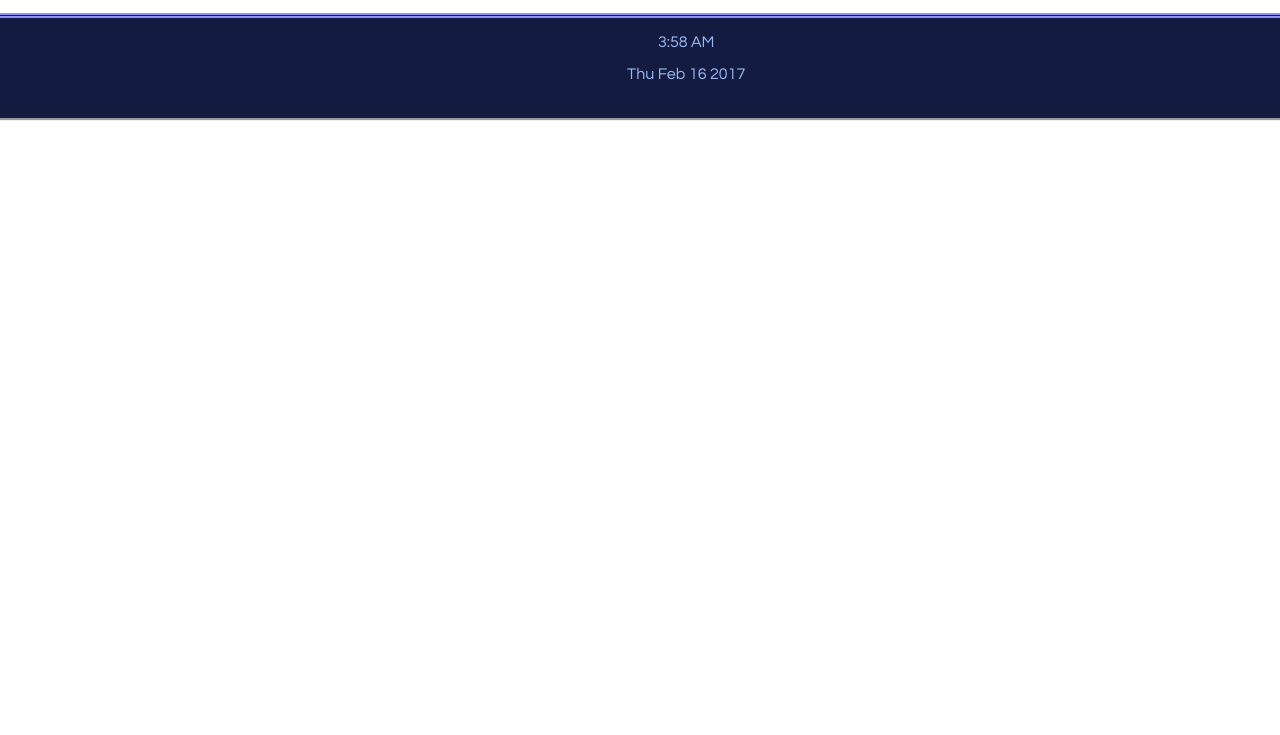
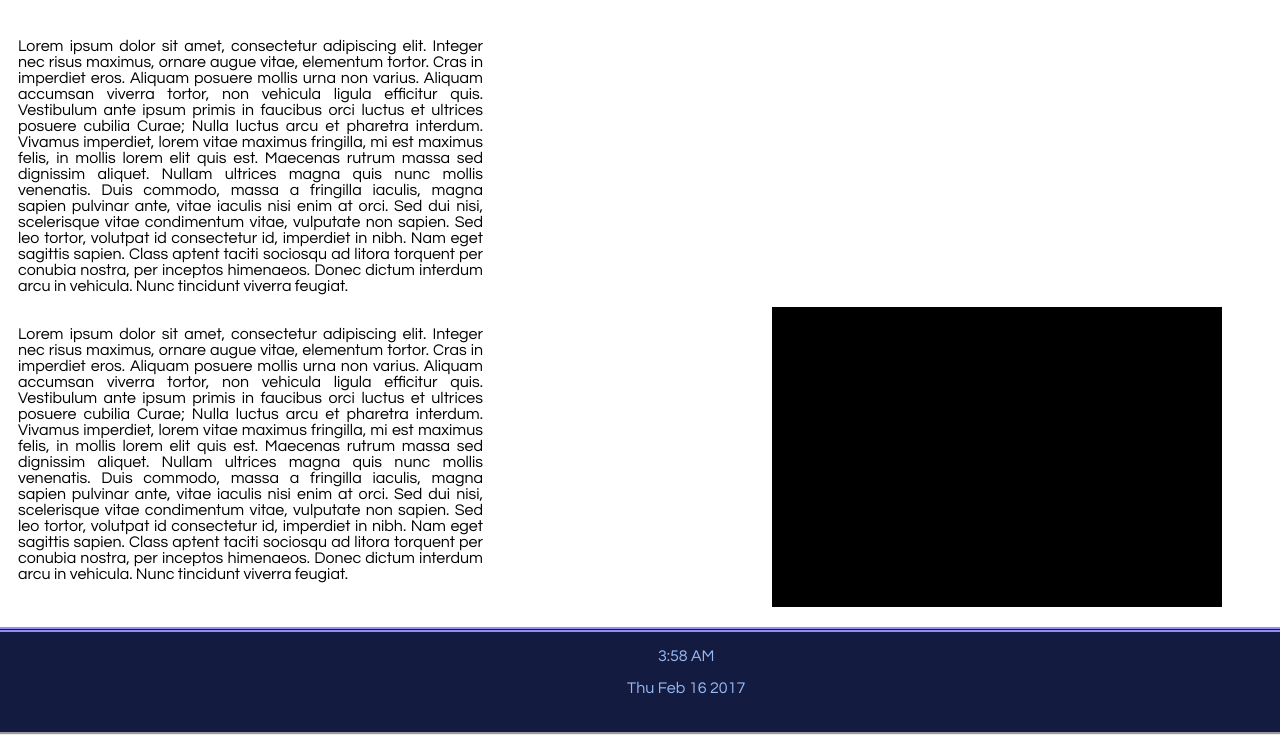
Before and after one commit to AdamWaddington/CDA401-Assignment, a plain HTML site: page index.html in a window 1280 px wide. Shown: the part 1706-2441 px from the top of the page. Before the commit the page ends 1827 px from the top, so only its background shows below. Drawn offline with Linux system fonts and the light colour scheme; files that its build step writes are made by us from their sources; files whose address does not match are found by name.

Commit message:
Add files via upload

```diff
--- a/index.html
+++ b/index.html
@@ -29,9 +29,14 @@
 			<img alt="Blurred Pizza" class="mainslide" src="media/pizzablurscroll.jpg" />
 			<img alt="Sliced Pizza" class="mainslide" src="media/pizzasemiscroll.jpg" />
 		</figure>
+		<section class="placeholder">
+		</section>
 		<section class="lefttext">
+			<p> Lorem ipsum dolor sit amet, consectetur adipiscing elit. Integer nec risus maximus, ornare augue vitae, elementum tortor. Cras in imperdiet eros. Aliquam posuere mollis urna non varius. Aliquam accumsan viverra tortor, non vehicula ligula efficitur quis. Vestibulum ante ipsum primis in faucibus orci luctus et ultrices posuere cubilia Curae; Nulla luctus arcu et pharetra interdum. Vivamus imperdiet, lorem vitae maximus fringilla, mi est maximus felis, in mollis lorem elit quis est. Maecenas rutrum massa sed dignissim aliquet. Nullam ultrices magna quis nunc mollis venenatis. Duis commodo, massa a fringilla iaculis, magna sapien pulvinar ante, vitae iaculis nisi enim at orci. Sed dui nisi, scelerisque vitae condimentum vitae, vulputate non sapien. Sed leo tortor, volutpat id consectetur id, imperdiet in nibh. Nam eget sagittis sapien. Class aptent taciti sociosqu ad litora torquent per conubia nostra, per inceptos himenaeos. Donec dictum interdum arcu in vehicula. Nunc tincidunt viverra feugiat. </p>
 		</section>
 		<section class="righttext">
+			<p> Lorem ipsum dolor sit amet, consectetur adipiscing elit. Integer nec risus maximus, ornare augue vitae, elementum tortor. Cras in imperdiet eros. Aliquam posuere mollis urna non varius. Aliquam accumsan viverra tortor, non vehicula ligula efficitur quis. Vestibulum ante ipsum primis in faucibus orci luctus et ultrices posuere cubilia Curae; Nulla luctus arcu et pharetra interdum. Vivamus imperdiet, lorem vitae maximus fringilla, mi est maximus felis, in mollis lorem elit quis est. Maecenas rutrum massa sed dignissim aliquet. Nullam ultrices magna quis nunc mollis venenatis. Duis commodo, massa a fringilla iaculis, magna sapien pulvinar ante, vitae iaculis nisi enim at orci. Sed dui nisi, scelerisque vitae condimentum vitae, vulputate non sapien. Sed leo tortor, volutpat id consectetur id, imperdiet in nibh. Nam eget sagittis sapien. Class aptent taciti sociosqu ad litora torquent per conubia nostra, per inceptos himenaeos. Donec dictum interdum arcu in vehicula. Nunc tincidunt viverra feugiat. </p>
+
 		</section>
 		<aside class="products">
 		</aside>
--- a/scripts.js
+++ b/scripts.js
@@ -36,15 +36,16 @@ var slideIndex = 0; //inits current image to first image
 
 function carousel() {
 
-    var i; //counter
-    var x = document.getElementsByClassName("mainslide");
-    for (i = 0; i < x.length; i++) { //if slide number is lower than the number of images it is set to the number of images
-      x[i].style.display = "none";
-    }
+    var counter;
+    var imageno = document.getElementsByClassName("mainslide");
+    for (counter = 0; counter < imageno.length; counter++)
+		{
+		imageno[counter].style.display = "none"; //if slide number is lower than the number of images it is set to the number of images
+		}
     slideIndex++;
-    if (slideIndex > x.length) {slideIndex = 1} //if slide number exceeds the number of images index is set back to 1
-    x[slideIndex-1].style.display = "block"; //displayers the current image
-    setTimeout(carousel, 5000); // Change image every 2 seconds
+    if (slideIndex > imageno.length) {slideIndex = 1} //if slide number exceeds the number of images index is set back to 1
+    imageno[slideIndex-1].style.display = "block"; //displayers the current image
+    setTimeout(carousel, 5000); // Change image every 5 seconds
 }
 
 /*
--- a/styles.css
+++ b/styles.css
@@ -1,5 +1,7 @@
 body {
   font-family: century gothic;
+  max-width: 1900px;
+  overflow-x: hidden;
 }
 
 header {
@@ -10,6 +12,7 @@ header {
 	position: fixed;
 	top: 0;
 	width: 100%;
+	max-width: 1900px;
 	clear: both;
 	height: 285px;
 }
@@ -19,10 +22,11 @@ nav {
 	list-style-type: none;
 	margin-left: 50px;
 	margin-right: 0px;
-	overflow: hidden;
+	overflow-x: hidden;
 	position: fixed;
 	top: 100px;
 	width: 95%;
+	max-width: 1900px;
 	clear: both;
 }
 
@@ -85,22 +89,53 @@ figure.centralimage {
 	float: left;
 	background-color: transparent;
 	margin-left: 0px;
-	width: 1000px;
-	height: 300px;
+	margin-right: 25px;
+	margin-bottom: 25px;
 }
 
 img.mainslide {
 	width: 1000px;
 	height: 300px;
 	border-radius: 15px;
-	display:none;
 }
 
-button {
-	height: 13px;
-	width: 13px;
-	padding: 0px;
-	cursor: pointer;
+section.placeholder {
+	margin-top: 285px;
+	width: 450px;
+	height: 300px;
+	background-color: #000000;
+	float: right;
+	margin-bottom: 20px;
+	margin-right: 50px;
+
+}
+
+section.lefttext {
+	float: left;
+	width: 475px;
+	background-color: transparent;
+	margin-left: 0px;
+	margin-right: 50px;
+	margin-top: 0px;
+	padding-top: 0px;
+	padding-left: 10px;
+	-webkit-box-sizing: border-box;
+	box-sizing: border-box;
+	text-align: justify;
+}
+
+section.righttext {
+	float: left;
+	width: 475px;
+	background-color: transparent;
+	margin-left: 0px;
+	margin-right: 0px;
+	margin-top: 0px;
+	padding-top: 0px;
+	padding-left: 10px;
+	-webkit-box-sizing: border-box;
+	box-sizing: border-box;
+	text-align: justify;
 }
 
 footer, footer.p.timeoutput {
```
